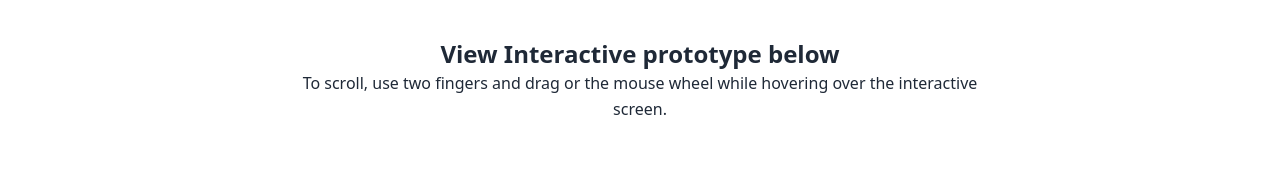
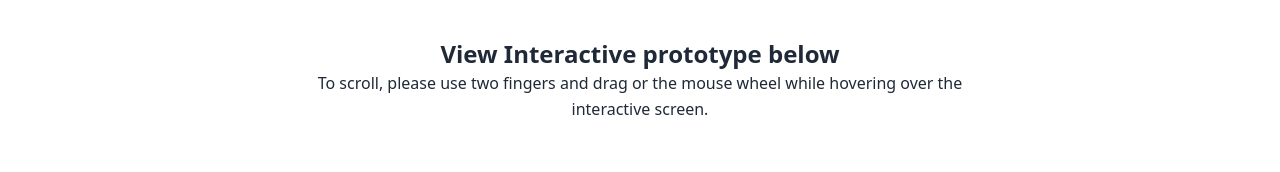
Before and after one commit to Diondraj/diondraj.github.io, a React (Vite) app in the folder client/: page /bridgePage in a window 1280 px wide. Shown: the part 380-552 px from the top of the page. Built offline with nearby package versions, Linux system fonts and the light colour scheme.

Commit message:
update site

```diff
--- a/client/src/App.jsx
+++ b/client/src/App.jsx
@@ -55,7 +55,7 @@ const projects = [
   { thumbnail: Bookclub, name: 'BookClub',  category:'UX case study and Web development', tool1:'HTML', tool2:'Bootstrap', tool3:'Figma', summary:'A website that acts as a social platform to host book clubs and live discussion feeds centered around your availibility.', href: '/bookclub'},
   { thumbnail: Windbnb, name: 'WindBnb',  category:'Web development', tool1:'React', tool2:'MongoDB', tool3:'Express.js', summary:'Based off of the popular accommodation booking app Airbnb, my app incorporates a unique feature that allows friends to plan together.', href: 'https://windbnb-zd7l.onrender.com/' },
 
-  // { thumbnail: Sneakers, name: 'Sneakers', category:'Web development', tool1:'HTML', tool2:'CSS', tool3:'Javascript', summary:'A shoe E-commerce website', href: 'https://www.sneakers-c24z.onrender.com' },
+  //  { thumbnail: Sneakers, name: 'Sneakers', category:'Web development', tool1:'HTML', tool2:'CSS', tool3:'Javascript', summary:'A shoe E-commerce website', href: 'https://www.sneakers-c24z.onrender.com' },
 
   { thumbnail: Spaceship, name: 'Spaceship', category:'Web development', tool1:'HTML', tool2:'CSS', tool3:'Javascript', summary:'A space alien game based on probability', href: 'https://diondraevans.github.io/Space-Battle-MOD-1-PROJECT-/' }
 ]
--- a/client/src/Pages/thebridgePage.jsx
+++ b/client/src/Pages/thebridgePage.jsx
@@ -54,7 +54,7 @@ import { useEffect } from 'react';
         </section>
         <section>
             <h2 className="text-2xl font-bold">View Interactive prototype below</h2>
-            <p>To scroll, use two fingers and drag or the mouse wheel while hovering over the interactive screen.</p>
+            <p>To scroll, please use two fingers and drag or the mouse wheel while hovering over the interactive screen.</p>
         </section>
         </div>
         <div
```
